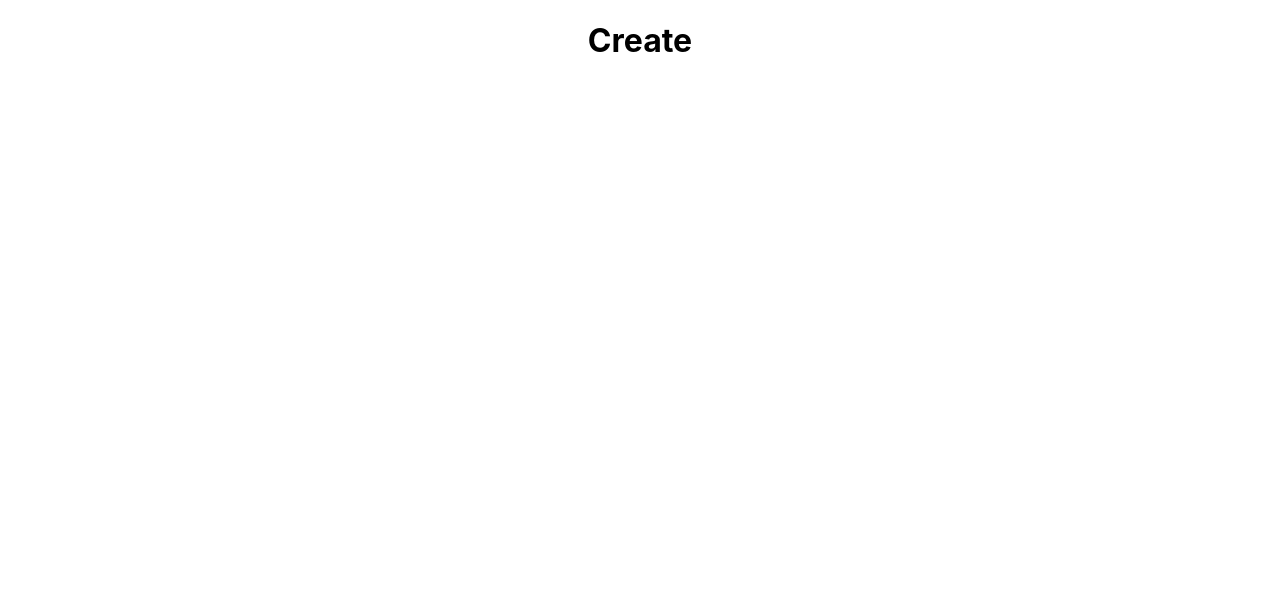
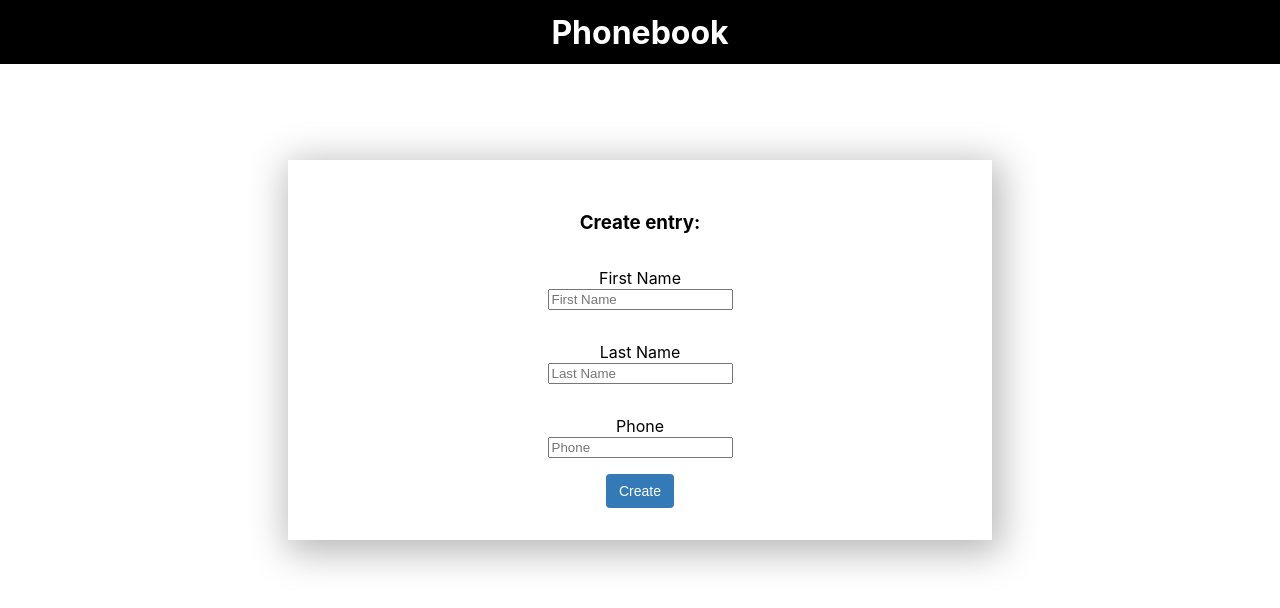
Before and after one commit to jvelasquezm1/phonebook_front, a React (Create React App) app: page /create in a window 1280 px wide. Shown: the top 608 px of the page. Built offline with nearby package versions, Linux system fonts and the light colour scheme.

Commit message:
structure of components

```diff
--- a/package.json
+++ b/package.json
@@ -6,6 +6,7 @@
     "prop-types": "^15.7.2",
     "react": "^16.8.6",
     "react-dom": "^16.8.6",
+    "react-fa": "^5.0.0",
     "react-router-dom": "^5.0.0",
     "react-scripts": "3.0.0",
     "react-table": "^6.10.0"
--- a/src/components/CreateForm.jsx
+++ b/src/components/CreateForm.jsx
@@ -1,10 +1,35 @@
 import React, { Component } from 'react'
+import Header from './header/Header'
+import styles from './components.module.scss'
 
 export default class CreateForm extends Component {
-  render() {
+  render () {
     return (
       <div>
-        <h1>Create</h1>
+        <Header>
+          <h1 className={styles.Title}>Phonebook</h1>
+        </Header>
+
+        <form>
+          <div className={styles.ResetPasswordContainer}>
+            <h3>Create entry:</h3>
+            <div className={styles.InputGroup}>
+              <div>First Name</div>
+              <input className='form-control' placeholder='First Name' />
+            </div>
+            <div className={styles.InputGroup}>
+              <div>Last Name</div>
+              <input className='form-control' placeholder='Last Name' />
+            </div>
+            <div className={styles.InputGroup}>
+              <div>Phone</div>
+              <input className='form-control' placeholder='Phone' />
+            </div>
+            <button type='button' className={`${styles.btn} ${styles.btn_primary}`}>
+              {'Create'}
+            </button>
+          </div>
+        </form>
       </div>
     )
   }
--- a/src/components/EditForm.jsx
+++ b/src/components/EditForm.jsx
@@ -1,10 +1,35 @@
 import React, { Component } from 'react'
+import Header from './header/Header'
+import styles from './components.module.scss'
 
 export default class EditForm extends Component {
-  render() {
+  render () {
     return (
       <div>
-        <h1>Edit</h1>
+        <Header>
+          <h1 className={styles.Title}>Phonebook</h1>
+        </Header>
+
+        <form>
+          <div className={styles.ResetPasswordContainer}>
+            <h3>Edit entry:</h3>
+            <div className={styles.InputGroup}>
+              <div>First Name</div>
+              <input className='form-control' placeholder='First Name' />
+            </div>
+            <div className={styles.InputGroup}>
+              <div>Last Name</div>
+              <input className='form-control' placeholder='Last Name' />
+            </div>
+            <div className={styles.InputGroup}>
+              <div>Phone</div>
+              <input className='form-control' placeholder='Phone' />
+            </div>
+            <button type='button' className={`${styles.btn} ${styles.btn_primary}`}>
+              {'Update'}
+            </button>
+          </div>
+        </form>
       </div>
     )
   }
--- a/src/components/LandingPage.jsx
+++ b/src/components/LandingPage.jsx
@@ -2,6 +2,7 @@ import React, { Component } from 'react'
 import Header from './header/Header'
 import { NavLink as Link } from 'react-router-dom'
 import ReactTable from 'react-table'
+import { Icon } from 'react-fa'
 
 import 'react-table/react-table.css'
 import styles from './components.module.scss'
@@ -11,8 +12,8 @@ export default class LandingPage extends Component {
     firstName: '',
     json: [
       {
-        firstName: 'ju',
-        lastName: 'es',
+        firstName: 'test',
+        lastName: 'testN',
         phone: '32132'
       }
     ]
@@ -24,18 +25,29 @@ export default class LandingPage extends Component {
       {
         Header: 'Name',
         accessor: 'firstName',
-        width: 340
+        width: 250
       },
       {
         Header: 'Last Name',
         accessor: 'lastName',
-        width: 340
+        width: 250
       },
       {
         Header: 'Phone Number',
         accessor: 'phone',
-        width: 320
-      }
+        width: 250
+      },
+      {
+        Header: 'Edit',
+        Cell: row => (<Link
+          to='/edit'
+          className={styles.RouterLink}
+          activeClassName={styles.Active}
+        >
+          <Icon name="pencil" />
+        </Link>),
+        width: 250
+      },
     ]
     return (
       <div>
@@ -65,14 +77,7 @@ export default class LandingPage extends Component {
               className={styles.RouterLink}
               activeClassName={styles.Active}
             >
-              <button color="primary" size="lg">{'Create'}</button>
-            </Link>
-            <Link
-              to='/edit'
-              className={styles.RouterLink}
-              activeClassName={styles.Active}
-            >
-              <button color="primary" size="lg">{'Edit'}</button>
+              <button className={`${styles.btn} ${styles.btn_primary}`}>{'Create'}</button>
             </Link>
           </div>
         </div>
--- a/src/components/components.module.scss
+++ b/src/components/components.module.scss
@@ -8,10 +8,30 @@ $md-width: 700px;
     }
 }
 
+.ResetPasswordContainer {
+    margin: 0 auto;
+    margin-top: 6rem;
+    max-width: 40em;
+    width: 80%;
+    padding: 2em;
+    box-shadow: 4px 7px 36px 5px rgba(0, 0, 0, 0.29);
+    display: flex;
+    flex-flow: column;
+    justify-content: center;
+    align-items: center;
+    position: relative;
+}
+
+.InputGroup {
+    position: relative;
+    margin: 1rem auto;
+    max-width: 500px;
+}
+
 .FlexJustify {
     width: 100%;
     display: flex;
-    justify-content: space-around
+    justify-content: center
 }
 
 .Input {
@@ -60,3 +80,26 @@ $md-width: 700px;
         flex: 1;
     }
 }
+
+.btn_primary {
+    color: #fff;
+    background-color: #337ab7;
+    border-color: #2e6da4;
+}
+
+.btn {
+    display: inline-block;
+    margin-bottom: 0;
+    font-weight: 400;
+    text-align: center;
+    white-space: nowrap;
+    vertical-align: middle;
+    touch-action: manipulation;
+    cursor: pointer;
+    border: 1px solid transparent;
+    padding: 6px 12px;
+    font-size: 14px;
+    line-height: 1.42857143;
+    border-radius: 4px;
+    user-select: none;
+}
```
Also changed, not shown: 1 other file (tests, documents, lock files or other folders).
